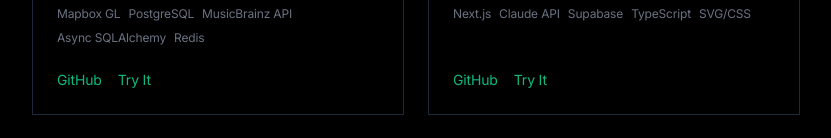
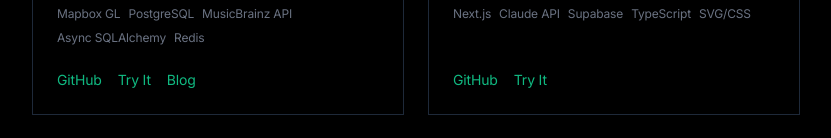
Before and after one commit to udirno/portfolio, a Next.js app: page /projects in a window 1280 px wide. Shown: the part 483-621 px from the top of the page, without its empty margins (224-1055 px from the left). Built offline with nearby package versions, Linux system fonts and the light colour scheme.

Commit message:
Add Medium blog link to SoundAtlas project
Co-Authored-By: Claude Opus 4.7 (1M context) <noreply@anthropic.com>

```diff
--- a/app/projects/page.tsx
+++ b/app/projects/page.tsx
@@ -13,6 +13,7 @@ const projects = [
     tags: ['Mapbox GL', 'PostgreSQL', 'MusicBrainz API', 'Async SQLAlchemy', 'Redis'],
     githubUrl: 'https://github.com/udirno/soundatlas',
     liveUrl: 'https://soundatlas-pi.vercel.app',
+    blogUrl: 'https://medium.com/@udirno/soundatlas-a-map-of-my-music-taste-0bc89ab6378f',
     accentColor: 'bg-gray-500',
   },
   {
--- a/content/posts/soundatlas.mdx
+++ b/content/posts/soundatlas.mdx
@@ -7,7 +7,7 @@ excerpt: "A world map of where my music comes from — 3,000+ artists from my Sp
 linkUrl: "https://soundatlas-pi.vercel.app"
 ---
 
-**Links:** [GitHub](https://github.com/udirno/soundatlas)
+**Links:** [GitHub](https://github.com/udirno/soundatlas) · [Blog Post](https://medium.com/@udirno/soundatlas-a-map-of-my-music-taste-0bc89ab6378f)
 
 ## The Problem
 
```
